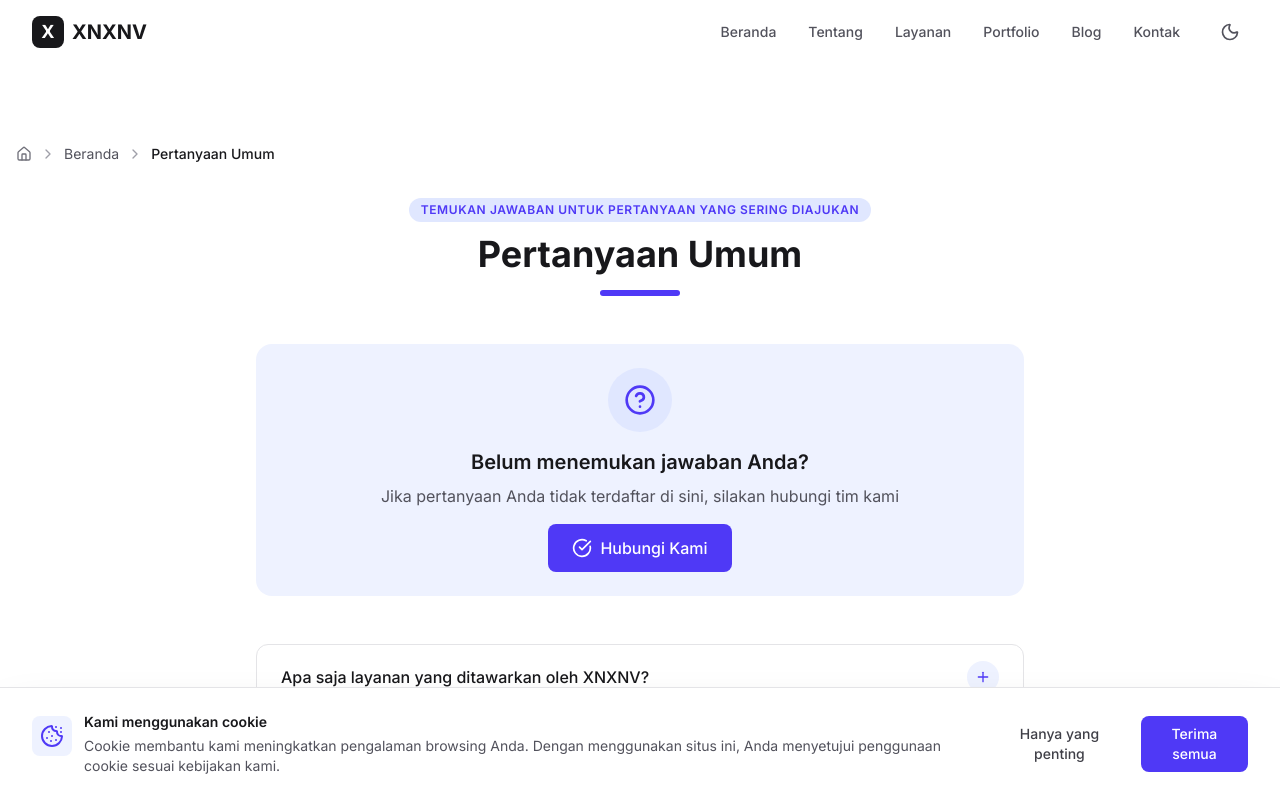
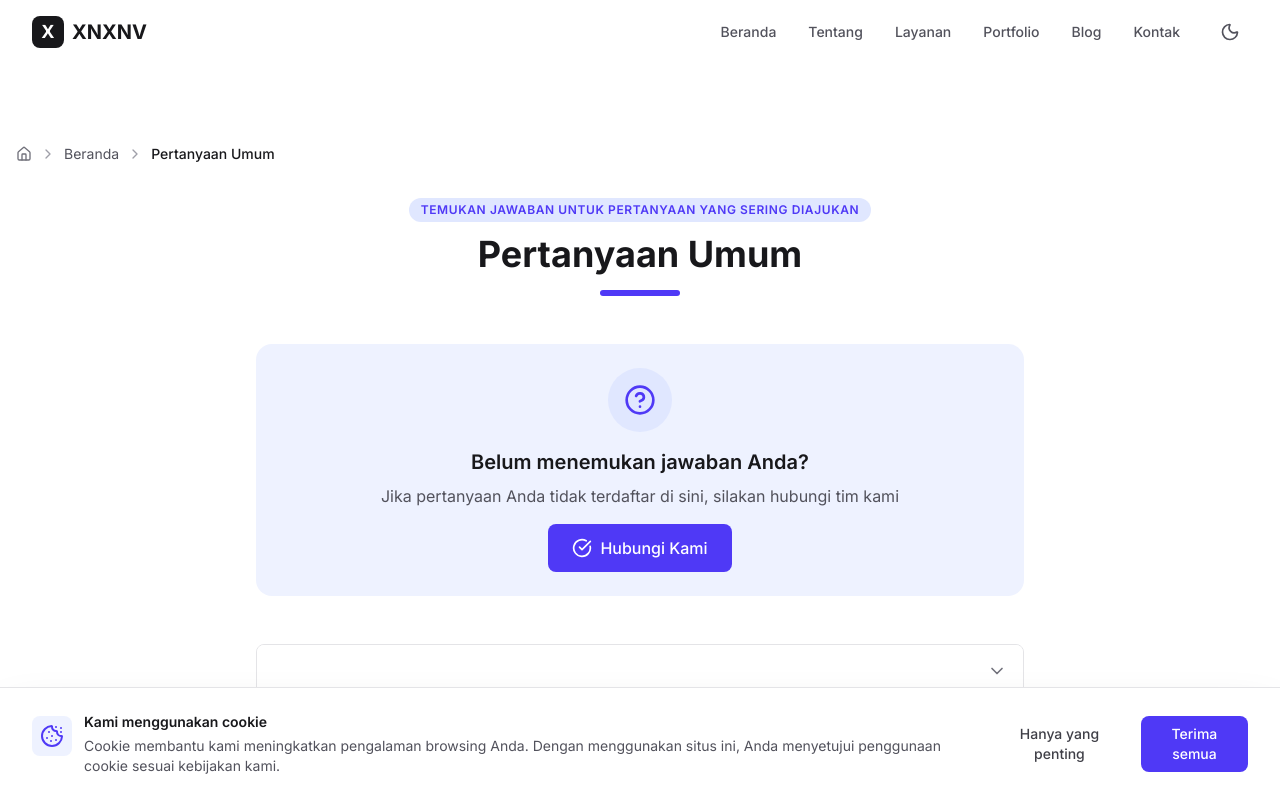
Before and after one commit to aryaapriawann-dev/XNXNV, a Next.js app: page /faq in a window 1280 px wide. Shown: the top 798 px of the page. Built offline with nearby package versions, Linux system fonts and the light colour scheme.

Commit message:
feat: add accordion component with multi-expand support

```diff
--- a/src/components/Accordion.tsx
+++ b/src/components/Accordion.tsx
@@ -1,64 +1,65 @@
 "use client";
 
-import { useState } from "react";
-import { Plus, Minus } from "lucide-react";
+import { ReactNode, useState } from "react";
+import { ChevronDown } from "lucide-react";
 
 interface AccordionItem {
   id: string;
-  question: string;
-  answer: string;
+  title: string;
+  content: ReactNode;
 }
 
 interface AccordionProps {
   items: AccordionItem[];
-  defaultOpen?: string;
+  allowMultiple?: boolean;
   className?: string;
 }
 
-export default function Accordion({
-  items,
-  defaultOpen,
-  className = ""
-}: AccordionProps) {
-  const [openId, setOpenId] = useState<string | undefined>(defaultOpen);
+export default function Accordion({ items, allowMultiple = false, className = "" }: AccordionProps) {
+  const [openItems, setOpenItems] = useState<string[]>([]);
 
   const toggleItem = (id: string) => {
-    setOpenId(openId === id ? undefined : id);
+    if (allowMultiple) {
+      setOpenItems((prev) =>
+        prev.includes(id) ? prev.filter((item) => item !== id) : [...prev, id]
+      );
+    } else {
+      setOpenItems((prev) => (prev.includes(id) ? [] : [id]));
+    }
   };
 
   return (
-    <div className={`space-y-3 ${className}`}>
-      {items.map((item) => (
+    <div className={`space-y-2 ${className}`}>
+      {items.map((item) => {
+        const isOpen = openItems.includes(item.id);
+
+        return (
           <div
             key={item.id}
-          className="bg-white dark:bg-zinc-800 rounded-xl border border-zinc-200 dark:border-zinc-700 overflow-hidden transition-all"
+            className="border border-zinc-200 dark:border-zinc-800 rounded-lg overflow-hidden"
           >
             <button
               onClick={() => toggleItem(item.id)}
-            className="w-full px-6 py-4 flex items-center justify-between text-left hover:bg-zinc-50 dark:hover:bg-zinc-700/50 transition-colors"
+              className="w-full flex items-center justify-between p-4 text-left bg-white dark:bg-zinc-900 hover:bg-zinc-50 dark:hover:bg-zinc-800 transition-colors"
+              aria-expanded={isOpen}
             >
               <span className="font-medium text-zinc-900 dark:text-zinc-50">
-              {item.question}
+                {item.title}
               </span>
-            <span className="flex items-center justify-center w-8 h-8 rounded-full bg-indigo-50 dark:bg-indigo-900/30 text-indigo-600 dark:text-indigo-400">
-              {openId === item.id ? (
-                <Minus className="h-4 w-4" />
-              ) : (
-                <Plus className="h-4 w-4" />
+              <ChevronDown
+                className={`h-5 w-5 text-zinc-500 transition-transform ${
+                  isOpen ? "rotate-180" : ""
+                }`}
+              />
+            </button>
+            {isOpen && (
+              <div className="p-4 border-t border-zinc-200 dark:border-zinc-800 bg-zinc-50 dark:bg-zinc-900/50">
+                {item.content}
+              </div>
             )}
-            </span>
-          </button>
-          <div
-            className={`overflow-hidden transition-all duration-300 ${
-              openId === item.id ? "max-h-96" : "max-h-0"
-            }`}
-          >
-            <div className="px-6 pb-4 text-zinc-600 dark:text-zinc-400">
-              {item.answer}
           </div>
-          </div>
-        </div>
-      ))}
+        );
+      })}
     </div>
   );
 }
```
Lines whose indentation alone changed are shown as unchanged.
